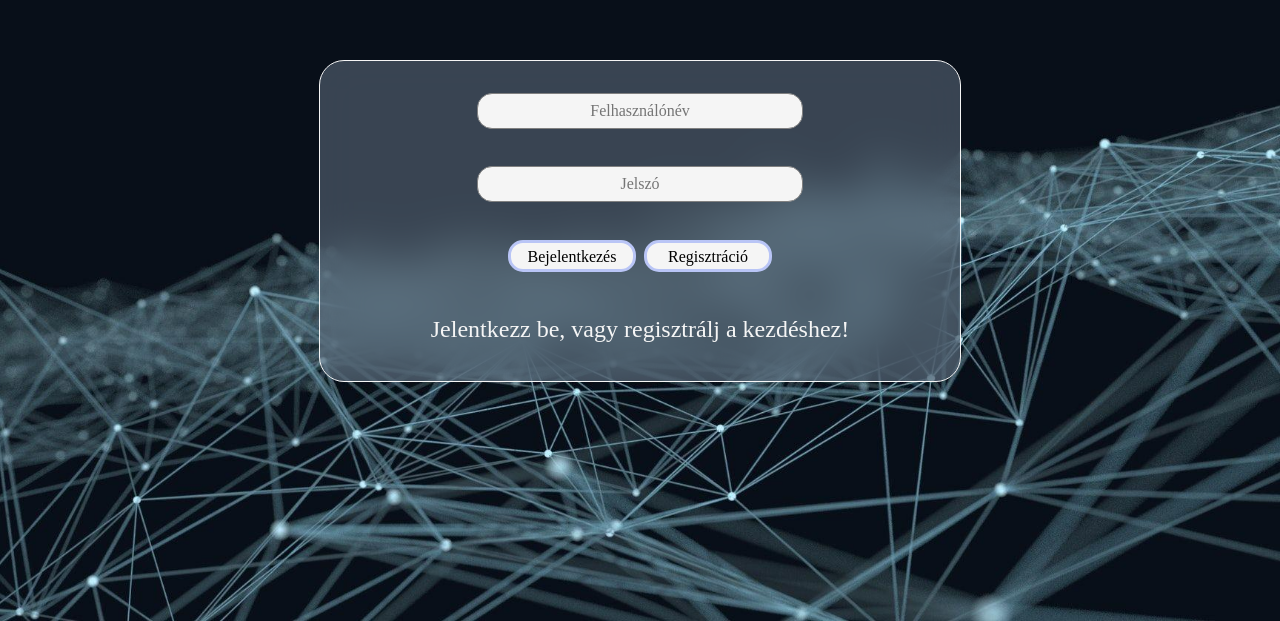
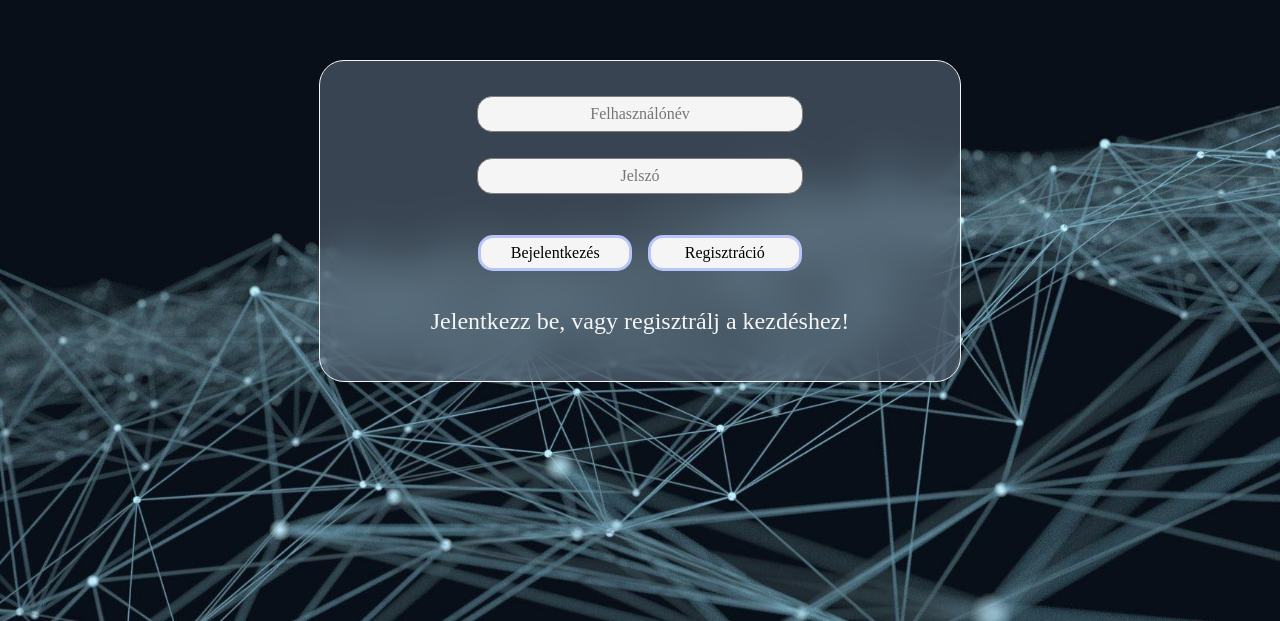
Before and after one commit to JavaJedik/MNIST, a React (Create React App) app in the folder client/: page /login in a window 1280 px wide. Shown: the part 179-800 px from the top of the page. Built offline with nearby package versions, Linux system fonts and the light colour scheme.

Commit message:
Változtatás a stílusokon

```diff
--- a/client/src/components/styles.css
+++ b/client/src/components/styles.css
@@ -31,7 +31,6 @@ Login Styles
     background: whitesmoke;
     width: 20em;
     height: 2em;
-    margin: 0.15em;
     border: thin solid grey;
     border-radius: 15px;
     transition-duration: 0.8s;
@@ -46,12 +45,12 @@ Login Styles
 .button-style {
     background: whitesmoke;
     text-align: center;
-    margin: 0.25em;
+    margin: 1em 0.5em 0;
     border: medium solid rgb(185, 197, 246);
     border-radius: 15px;
     transition-duration: 0.8s;
-    width: 8em;
-    height: 2em;
+    width: 9.6em;
+    height: 2.25em;
     padding: 5px;
     cursor: pointer;
 }
@@ -97,7 +96,7 @@ Login Styles
 
 .content {
     position: relative;
-    margin: 1em 0;
+    margin: 0.8em;
 }
 
 .content-bottom {
```
